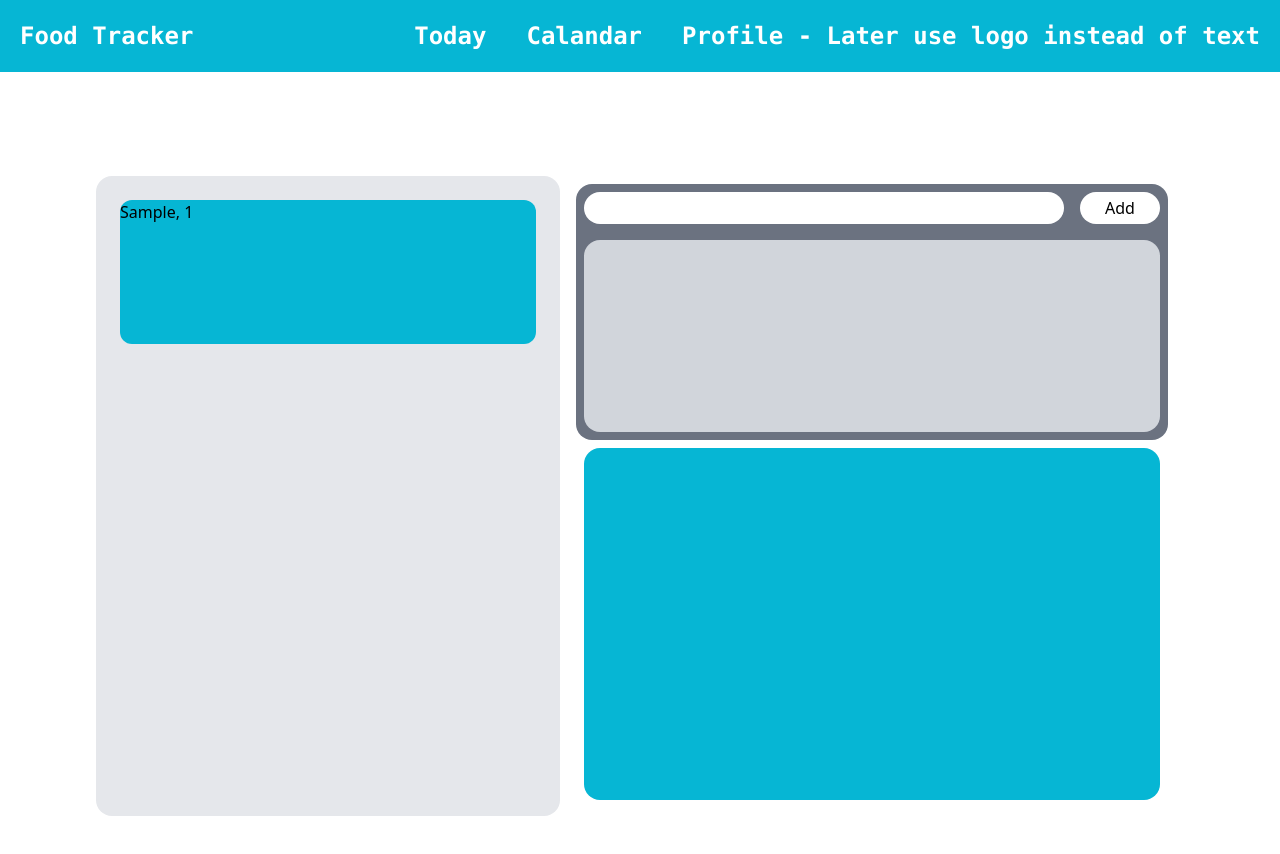
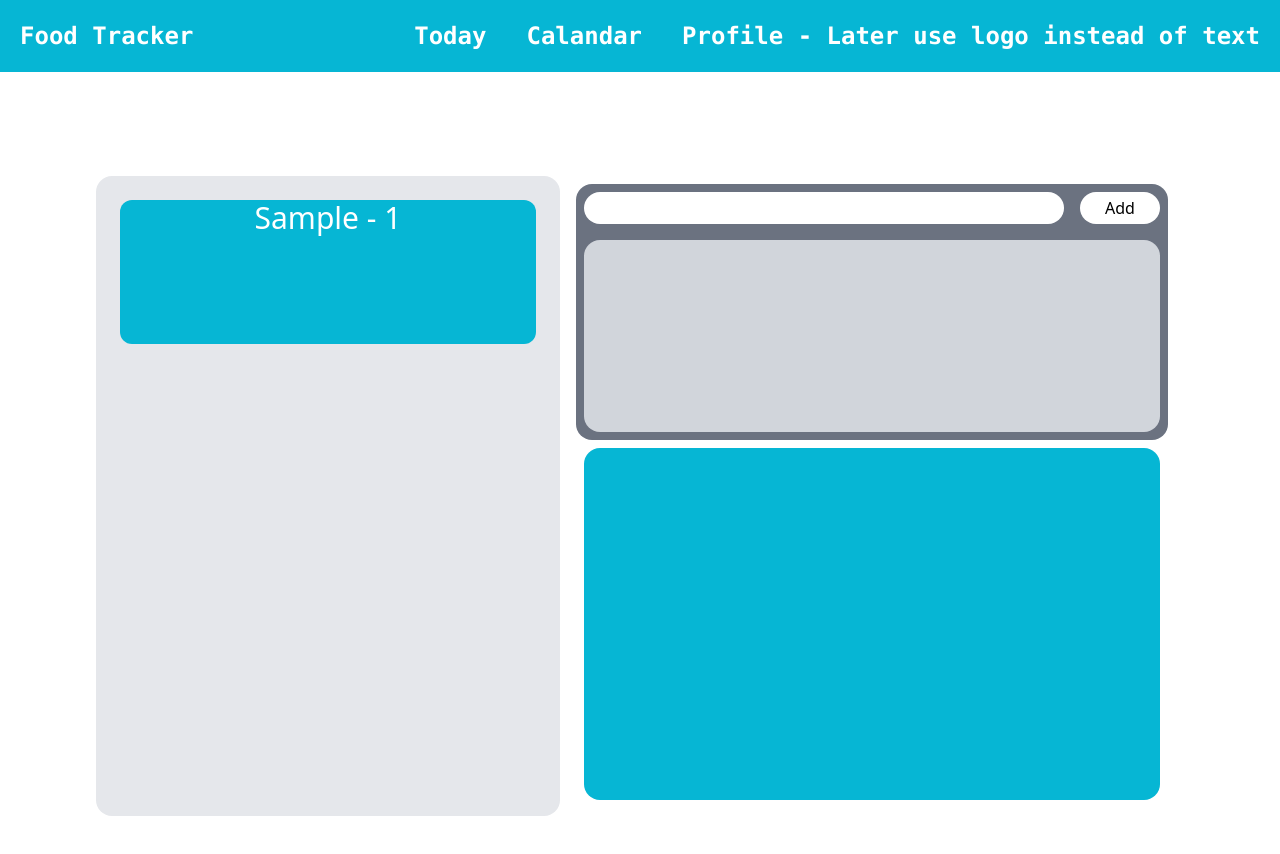
Before and after one commit to pGUPT4/food-tracker, a Next.js app in the folder my-app/: page / in a window 1280 px wide. Both pictures are taken after typing "Sample" into the empty fields and a click on the button "Add". Shown: the top 854 px of the page. Built offline with nearby package versions, Linux system fonts and the light colour scheme.

Commit message:
Useless code removed

```diff
--- a/my-app/app/page.js
+++ b/my-app/app/page.js
@@ -9,7 +9,6 @@ export default function Home() {
     const [foodObj, setFoodObj] = useState({});
     const [input, setInput] = useState("");
     const [validResponse, setValidResponse] = useState(false);
-
 
     const inputF = (value) => {
         setInput(value)
@@ -29,7 +28,7 @@ return (
         {/*left side */}
         <FoodList
             foodObj={foodObj}
-            input= {input}
+            input = {input}
             validResponse = {validResponse}
             validResponseF = {validResponseF}/>
 
--- a/my-app/app/today_page/list/page.js
+++ b/my-app/app/today_page/list/page.js
@@ -1,64 +1,15 @@
-'use client'
-import React, { useState, useEffect } from 'react'
 
-const FoodList = ({foodObj, input, buttonF, validResponse, validResponseF}) => {
-    const [displayObjArr, setDisplayObj] = useState([])
-    // const [test, setTest] = useState(0)
-    // const foodItem = foodObj[foodArr.length - 1]
-    const [foodCount, setFoodCount] = useState(0)
-    const [food, setFood] = useState("")
-
-    const getFoodCount = (obj, key) => {
-        if(obj && typeof obj === 'object'){
-            return obj?.key
-        }
-    }
-    const getFoodName = (obj, key) => {
-        if(obj && typeof obj === 'object'){
-            if(obj.hasOwnProperty(key)){
-                return key
-            }
-        }
-    }
-
-    // 1) Edit Array
-    let checkFoodExists = displayObjArr.find((object) => {
-        if(object.food === input){
-            return true
-        }
-        return false
-    })
-
-    const newItem = [
-        <div key = {food} class = {food} className='box box-border rounded-xl h-36 m-2 bg-cyan-500'>
-            {food + ", " + foodCount}
-        </div>
-    ]
-
-
-
-    // 2) Append array
-    useEffect(() => {
-
-        setFoodCount(getFoodCount(foodObj, input))
-        setFood(getFoodName(foodObj, input))
-
-        if(validResponse && !checkFoodExists){
-            setDisplayObj((prevObj) => [
-                ...prevObj, newItem
-            ])
-            validResponseF(false)
-        }
-    }, [validResponse])
-
+const FoodList = ({ foodObj, input }) => {
 
     return (
         <div className='box-border h-140 w-144 p-4 bg-gray-200 rounded-2xl overflow-y-auto'>
-            {Object.entries(foodObj).map(([food, foodCount], i) => (
-                <div className = "box box-border rounded-xl h-36 m-2 bg-cyan-500">
-                    {food + ", " +foodCount}
-                </div>
-            )) }
+            {
+                Object.entries(foodObj).map(([food, foodCount], i) => {
+                    return (<div key = {food} className = "box box-border rounded-xl h-36 m-2 bg-cyan-500">
+                        <p className='text-3xl text-center text-white justify-center'>{food + " - " + foodCount}</p>
+                    </div>)
+            })
+            }
         </div>
     )
 }
--- a/my-app/app/today_page/search_and_suggestions/page.js
+++ b/my-app/app/today_page/search_and_suggestions/page.js
@@ -23,13 +23,15 @@ const SearchAndSuggestion = ({foodObj, foodObjF, inputF, buttonF, validResponseF
     const handleClick = () => {
 
         inputF(query)
-        foodObjF(updateObj(foodObj, query)) // Updates database
         if(query != " "){
-            validResponseF(true)
+            foodObjF(updateObj(foodObj, query)) // Updates database
+        }else{
+            alert("Please select a food item")
         }
 
         setQuery(" ")
         document.getElementById('myInput').value = ''
+        console.log(foodObj)
 
     }
 
```
Also changed, not shown: 1 other file (tests, documents, lock files or other folders).
